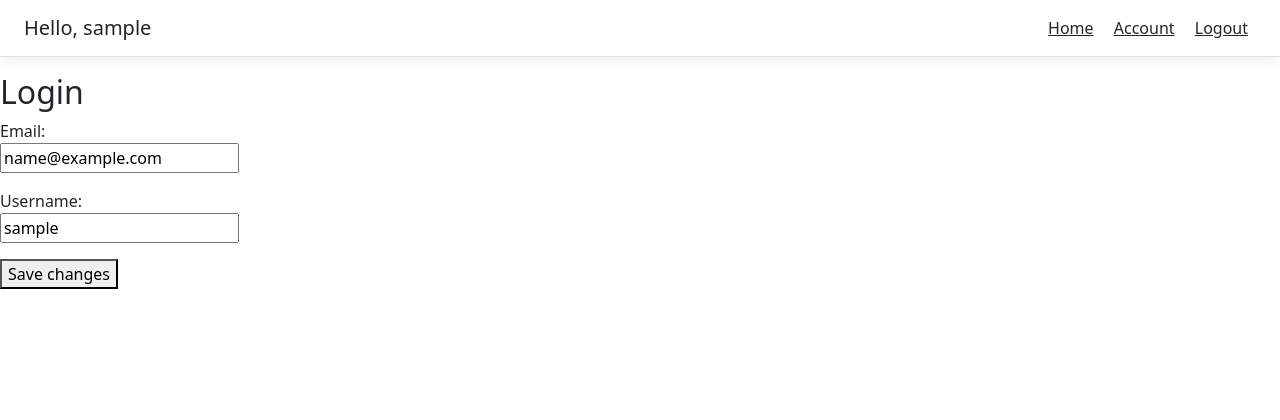
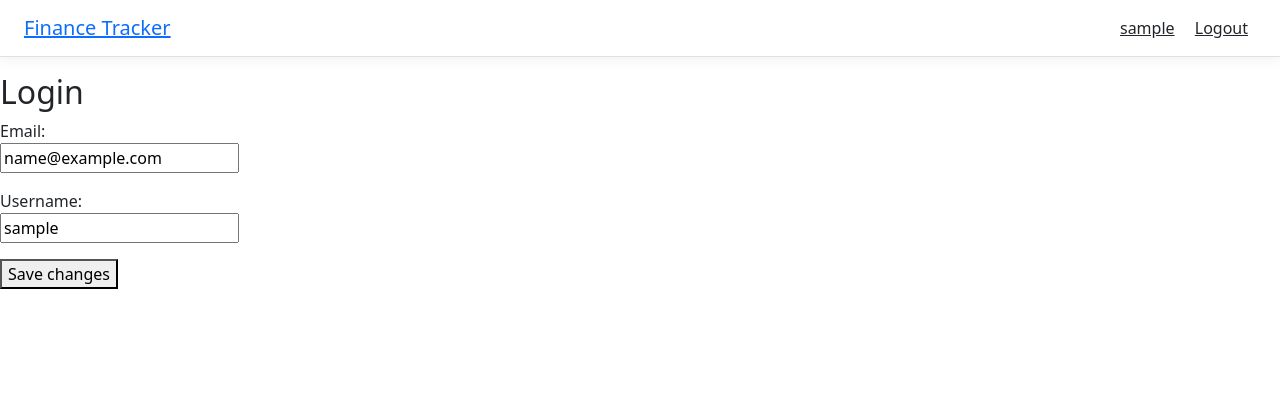
Before and after one commit to CupOfCake/Finance-Analytics-Tracker, a Django app: page /account/ in a window 1280 px wide. Shown: the top 420 px of the page. Run offline with Django 5.2, Linux system fonts and the light colour scheme; the visitor is signed in with stand-in values (Sample User, id 1).

Commit message:
fix: changed header to display only relevant info

```diff
--- a/src/templates/snippets/header.html
+++ b/src/templates/snippets/header.html
@@ -31,19 +31,13 @@
 
 <div class="d-flex flex-column flex-md-row align-items-center p-3 px-md-4 mb-3 bg-white border-bottom box-shadow">
     <h5 class="site-title my-0 mr-md-auto font-weight-normal">
-        {% if request.user.is_authenticated %}
-            Hello, {{request.user.username}}
-        {% else %}
-            Hello, Guest
-        {% endif %}
+        <a href="{% url 'home' %}">Finance Tracker</a>
     </h5>
     <nav class="my-2 my-md-0 mr-md-3">
     {% if request.user.is_authenticated %}
-        <a class="p-2 text-dark" href="{% url 'home' %}">Home</a>
-        <a class="p-2 text-dark" href="{% url 'account' %}">Account</a>
+        <a class="p-2 text-dark" href="{% url 'account' %}">{{request.user.username}}</a>
         <a class="p-2 text-dark" href="{% url 'logout' %}">Logout</a>
     {% else %}
-        <a class="p-2 text-dark" href="{% url 'home' %}">Home</a>
         <a class="p-2 text-dark" href="{% url 'login' %}">Sign In</a>
         <a class="btn btn-outline-primary" href="{% url 'register' %}">Register</a>
     {% endif %}
```
